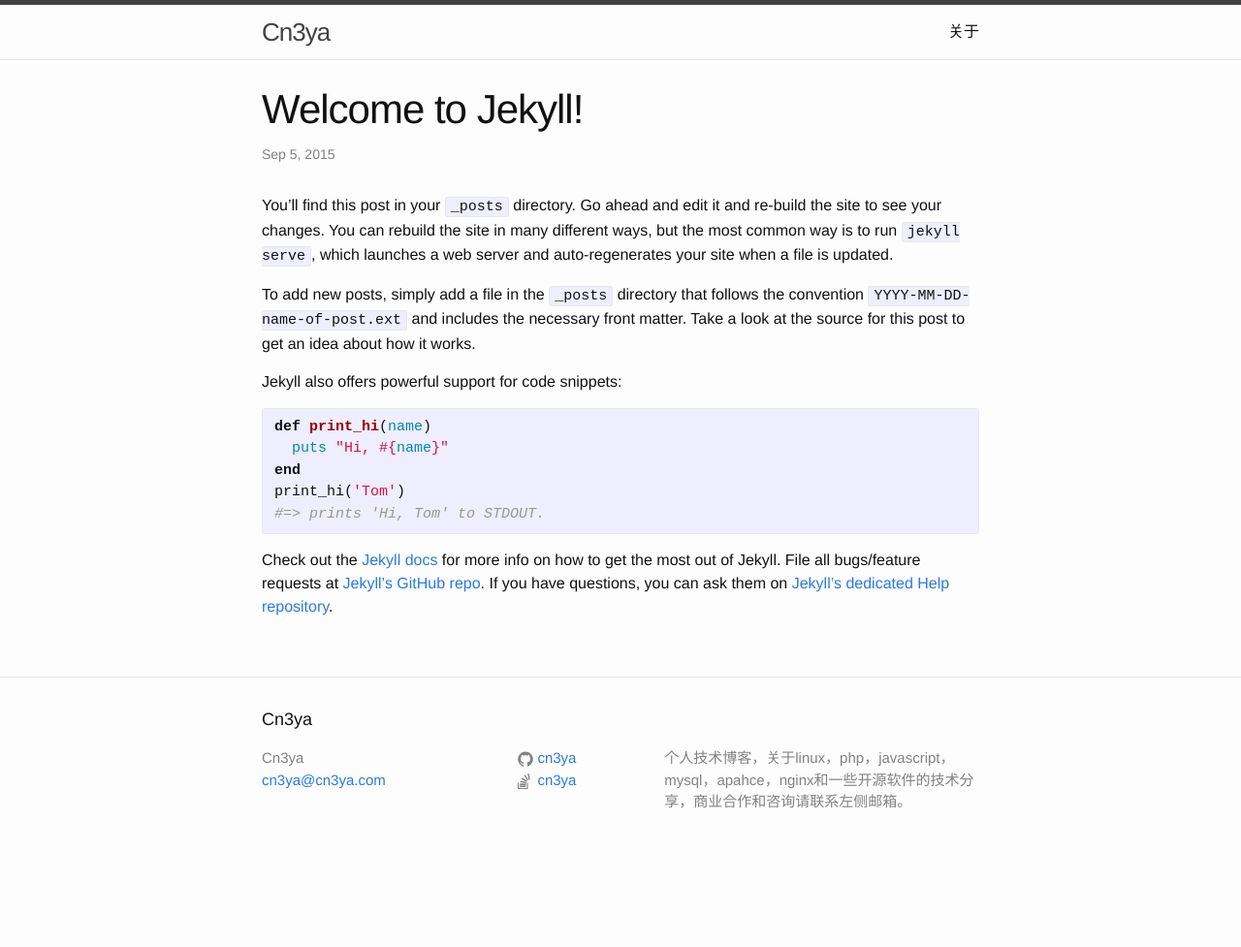
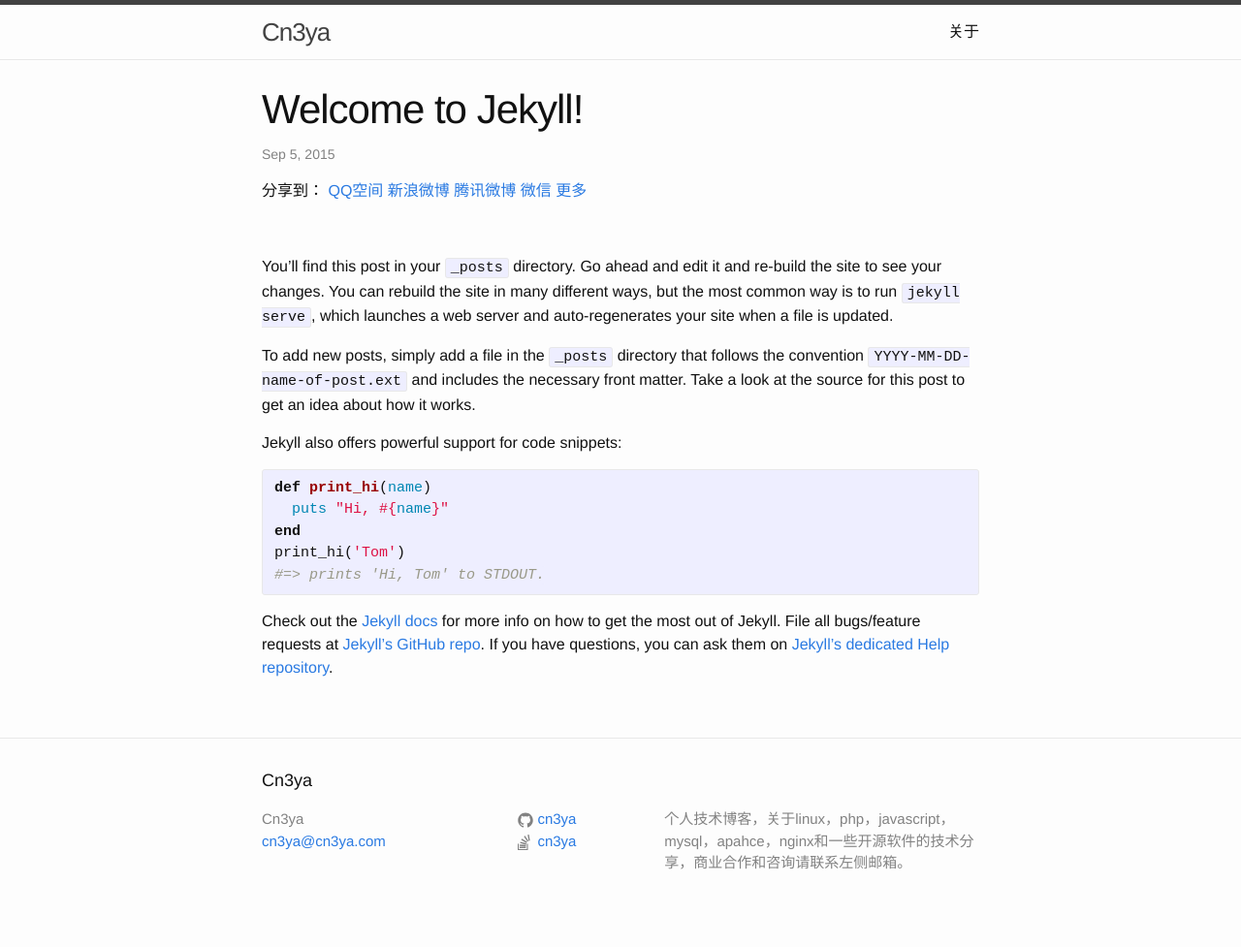
Before and after one commit to cn3ya/cn3ya.github.io, a Jekyll site: the page built from _posts/2015-09-05-welcome-to-jekyll.markdown, in a window 1280 px wide. Shown: the whole page at 97% size. Built offline with Jekyll 4.4.1, drawn with Linux system fonts in a browser that asks for light colours; comment, search, counter and statistics services are not loaded; before the commit the page ends 914 px from its top, so only the background shows below that.

Commit message:
添加Jiathis分享工具

```diff
--- a/_layouts/post.html
+++ b/_layouts/post.html
@@ -6,6 +6,19 @@ layout: default
   <header class="post-header">
     <h1 class="post-title">{{ page.title }}</h1>
     <p class="post-meta">{{ page.date | date: "%b %-d, %Y" }}{% if page.author %} • {{ page.author }}{% endif %}{% if page.meta %} • {{ page.meta }}{% endif %}</p>
+    <!-- JiaThis Button BEGIN -->
+    <div class="jiathis_style">
+      <span class="jiathis_txt">分享到：</span>
+      <a class="jiathis_button_qzone">QQ空间</a>
+      <a class="jiathis_button_tsina">新浪微博</a>
+      <a class="jiathis_button_tqq">腾讯微博</a>
+      <a class="jiathis_button_weixin">微信</a>
+      <a href="http://www.jiathis.com/share?uid=2058943" class="jiathis jiathis_txt jiathis_separator jtico jtico_jiathis" target="_blank">更多</a>
+      <a class="jiathis_counter_style"></a>
+      <div>&nbsp</div>
+    </div>
+    <!-- JiaThis Button END -->
+	</div>
   </header>
 
   <article class="post-content">
```
Also changed, not shown: _includes/footer.html (+7 -1 lines), _sass/_layout.scss (line endings or trailing spaces).
